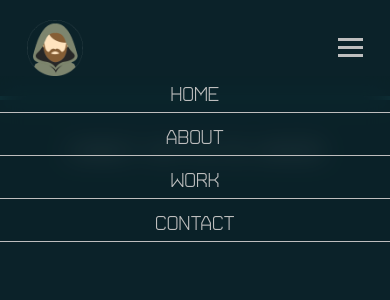
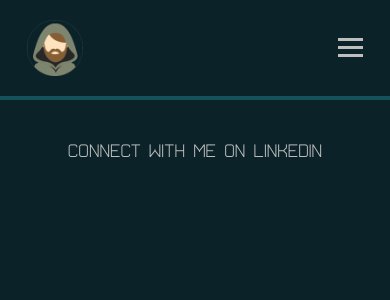
Before and after one commit to slingshotdeveloper/slingshotdeveloper.github.io, a React app: page /contact in a window 390 px wide. Shown: the top 300 px of the page. Built offline with nearby package versions, Linux system fonts and the light colour scheme.

Commit message:
created mobile nav bar with transitions

```diff
--- a/src/components/MobileHeader/MobileHeader.module.scss
+++ b/src/components/MobileHeader/MobileHeader.module.scss
@@ -1,5 +1,6 @@
 $menu-background: rgba(11, 34, 41, 0.6);
 $menu-lines: rgba(190, 190, 190, 1);
+$holo-color: rgba(2, 254, 255, 0.5);
 
 .navbar {
   background-color: transparent;
@@ -25,6 +26,7 @@ $menu-lines: rgba(190, 190, 190, 1);
   flex-direction: row;
   justify-content: space-between;
   width: 100%;
+  z-index: 0;
   align-items: center;
 }
 
@@ -35,18 +37,53 @@ $menu-lines: rgba(190, 190, 190, 1);
   }
 }
 
+.hamburger_menu {
+  display: flex;
+  flex-direction: column;
+  gap: 5px;
+  width: 100%;
+  max-width: 25px;
+  cursor: pointer;
+
+  &.expanded {
+    .hamburger_menu_line {
+      &:nth-child(1) {
+        transform: translateY(8px) rotate(315deg);
+      }
+      &:nth-child(2) {
+        opacity: 0;
+      }
+      &:nth-child(3) {
+        transform: translateY(-8px) rotate(-315deg);
+      }
+    }
+  }
+}
+
+.hamburger_menu_line {
+  width: 100%;
+  height: 3px;
+  background-color: $menu-lines;
+  transition: transform .5s ease-in-out, opacity .25s ease-out;
+}
+
+
 .nav_links {
   display: flex;
-  position: relative;
-  background-color: $menu-background;
+  position: absolute;
   flex-direction: column;
   backdrop-filter: blur(12px);
+  top: 100%;
   list-style: none;
   gap: 6px;
+  margin-top: 6px;
   width: 100%;
-  transition: all 1s ease-in-out;
+  height: 0;
+  overflow: hidden;
+  transition: height 0.3s ease-in-out;
 
   &.expanded {
+    height: calc(200% + 12px);
   }
 }
 
@@ -57,16 +94,11 @@ $menu-lines: rgba(190, 190, 190, 1);
   padding-bottom: 6px;
 }
 
-.hamburger_menu {
-  display: flex;
-  flex-direction: column;
-  gap: 5px;
+.link {
   width: 100%;
-  max-width: 25px;
+  text-align: center;
+
+  &:hover {
+    color: $holo-color;
+  }
 }
-
-.hamburger_menu_line {
-  width: 100%;
-  height: 3px;
-  background-color: $menu-lines;
-}
--- a/src/components/MobileHeader/MobileHeader.tsx
+++ b/src/components/MobileHeader/MobileHeader.tsx
@@ -12,6 +12,15 @@ export const MobileHeader = (): ReactElement => {
     setIsMenuOpen((prev) => !prev);
   };
 
+  const handleNavigation = (
+    e: React.MouseEvent<HTMLAnchorElement, MouseEvent>,
+    path: string,
+  ) => {
+    e.preventDefault();
+    setIsMenuOpen(false);
+    navigateWithTransition(path);
+  };
+
   return (
     <nav className={styles.navbar}>
       <div className={styles.navbar_container}>
@@ -19,14 +28,11 @@ export const MobileHeader = (): ReactElement => {
           <Link
             to="/"
             className={styles.logo}
-            onClick={(e) => {
-              e.preventDefault();
-              navigateWithTransition('/');
-            }}
+            onClick={(e) => handleNavigation(e, '/')}
           >
             <img src={avatar} alt="Logo" className={styles.logo_img} />
           </Link>
-          <div className={styles.hamburger_menu} onClick={toggleMenuOpen}>
+          <div className={`${styles.hamburger_menu} ${isMenuOpen && styles.expanded}`} onClick={toggleMenuOpen}>
             <div className={styles.hamburger_menu_line} />
             <div className={styles.hamburger_menu_line} />
             <div className={styles.hamburger_menu_line} />
@@ -35,10 +41,10 @@ export const MobileHeader = (): ReactElement => {
         <div className={`${styles.nav_links} ${isMenuOpen && styles.expanded}`}>
           <div className={styles.nav_link}>
             <Link
+              className={styles.link}
               to="/"
               onClick={(e) => {
-                e.preventDefault();
-                navigateWithTransition('/');
+                handleNavigation(e, '/');
               }}
             >
               Home
@@ -46,10 +52,10 @@ export const MobileHeader = (): ReactElement => {
           </div>
           <div className={styles.nav_link}>
             <Link
+              className={styles.link}
               to="/about"
               onClick={(e) => {
-                e.preventDefault();
-                navigateWithTransition('/about');
+                handleNavigation(e, '/about');
               }}
             >
               About
@@ -57,10 +63,10 @@ export const MobileHeader = (): ReactElement => {
           </div>
           <div className={styles.nav_link}>
             <Link
+              className={styles.link}
               to="/work"
               onClick={(e) => {
-                e.preventDefault();
-                navigateWithTransition('/work');
+                handleNavigation(e, '/work');
               }}
             >
               Work
@@ -68,10 +74,10 @@ export const MobileHeader = (): ReactElement => {
           </div>
           <div className={styles.nav_link}>
             <Link
+              className={styles.link}
               to="/contact"
               onClick={(e) => {
-                e.preventDefault();
-                navigateWithTransition('/');
+                handleNavigation(e, '/contact');
               }}
             >
               Contact
```
